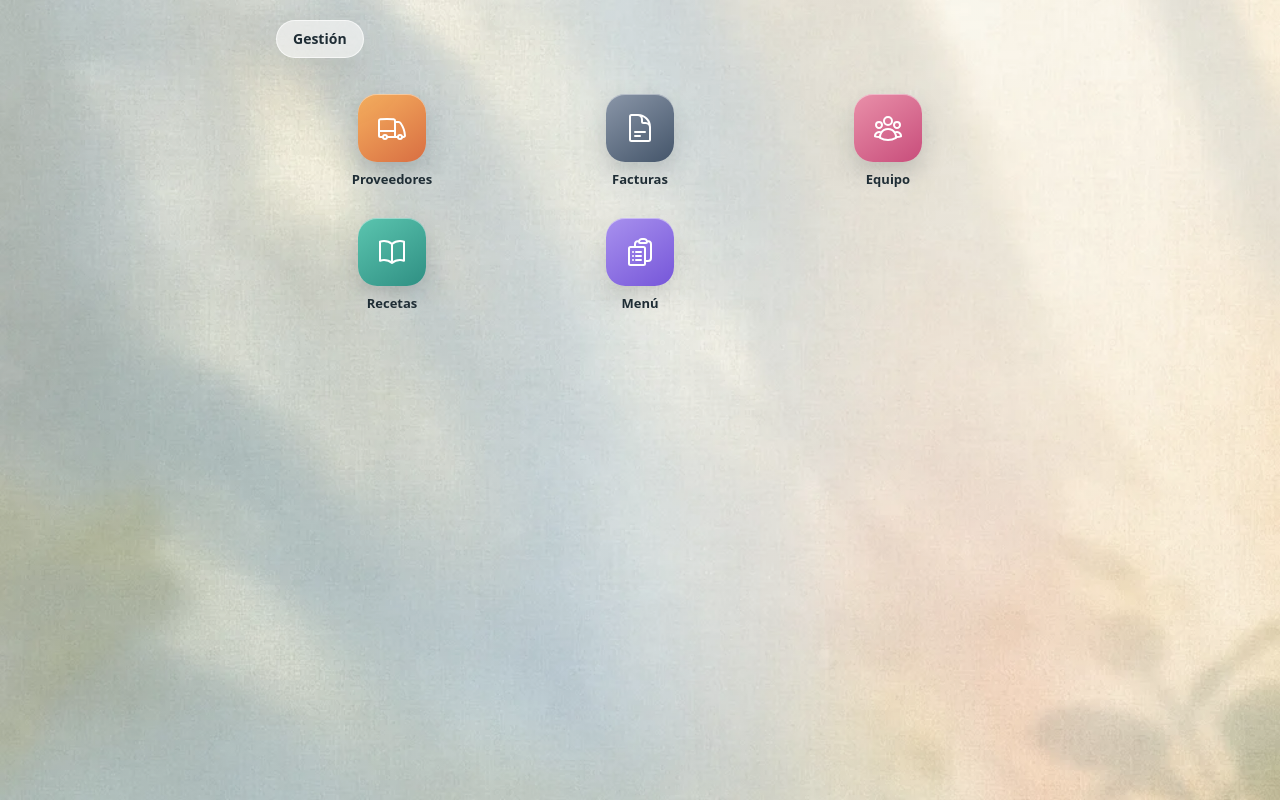
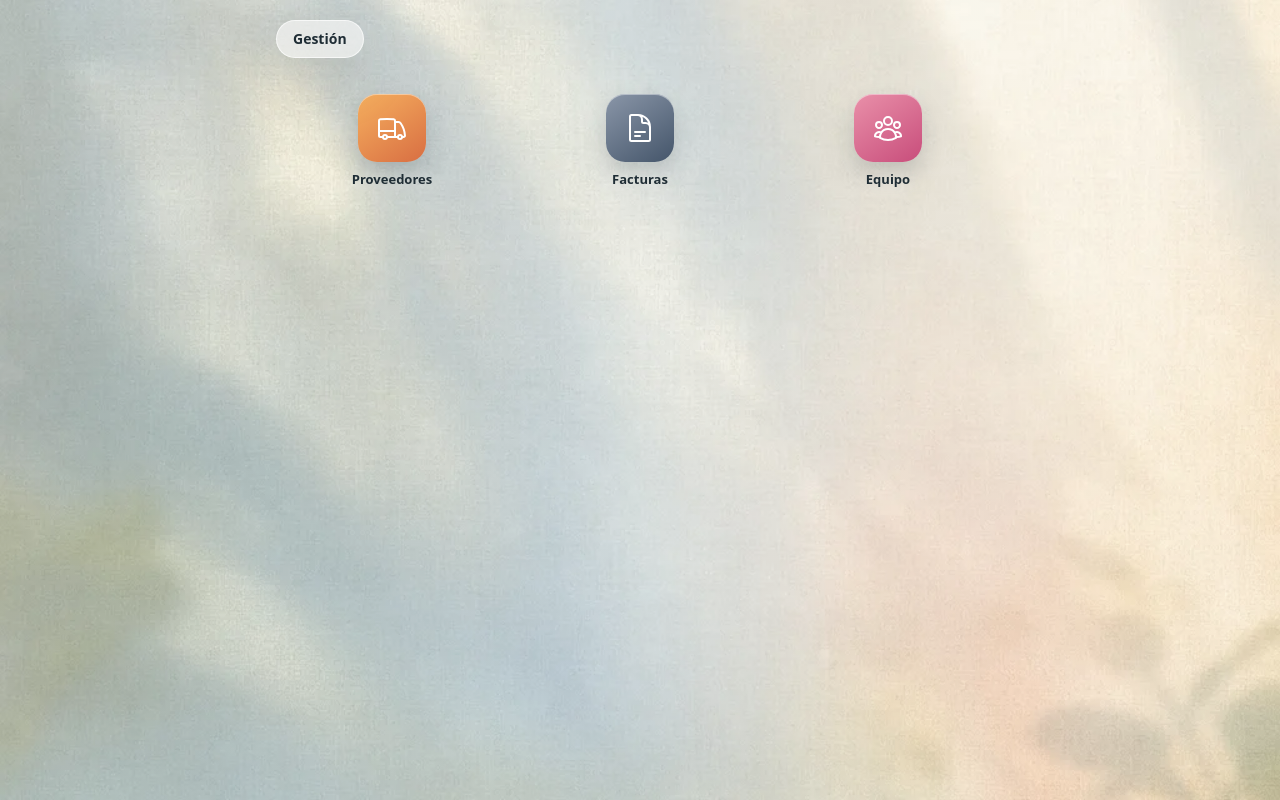
Before and after one commit to nvidela-dev/walter-os, a Next.js app: page / in a window 1280 px wide. Built offline with nearby package versions, Linux system fonts and the light colour scheme.

Commit message:
fix: hide recipe and menu launchers

```diff
--- a/src/app/page.tsx
+++ b/src/app/page.tsx
@@ -1,7 +1,5 @@
 import { UserButton } from "@clerk/nextjs";
 import {
-  BookOpenIcon,
-  ClipboardDocumentListIcon,
   DocumentTextIcon,
   TruckIcon,
   UserGroupIcon,
@@ -29,18 +27,6 @@ const apps = [
     href: "/employees",
     icon: UserGroupIcon,
     bg: "bg-[linear-gradient(145deg,#e990a9,#c84d7b)]",
-  },
-  {
-    ...t.home.tiles.recipes,
-    href: "/recipes",
-    icon: BookOpenIcon,
-    bg: "bg-[linear-gradient(145deg,#5bc5af,#2f8f83)]",
-  },
-  {
-    ...t.home.tiles.menu,
-    href: "/menu",
-    icon: ClipboardDocumentListIcon,
-    bg: "bg-[linear-gradient(145deg,#a891ee,#7656d9)]",
   },
 ];
 
```
